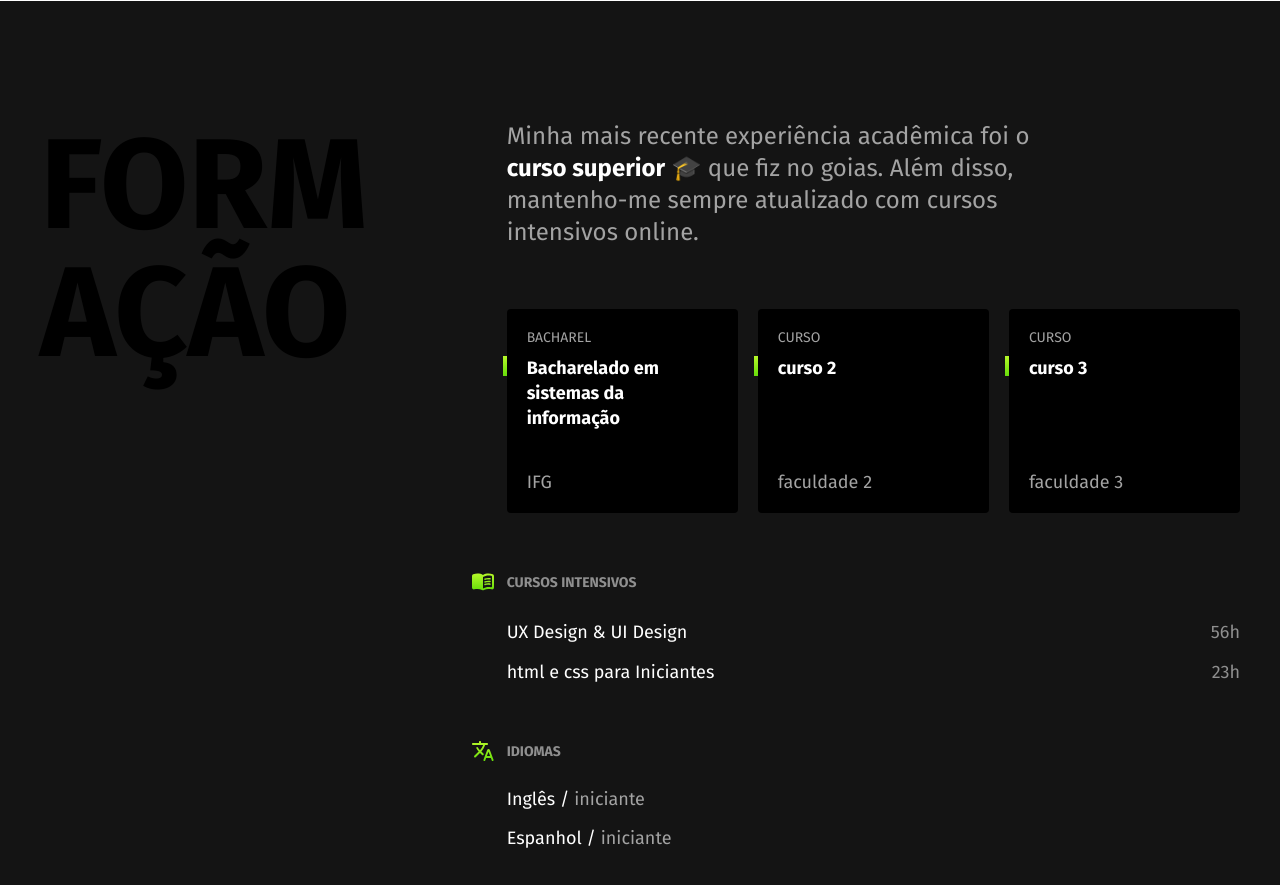
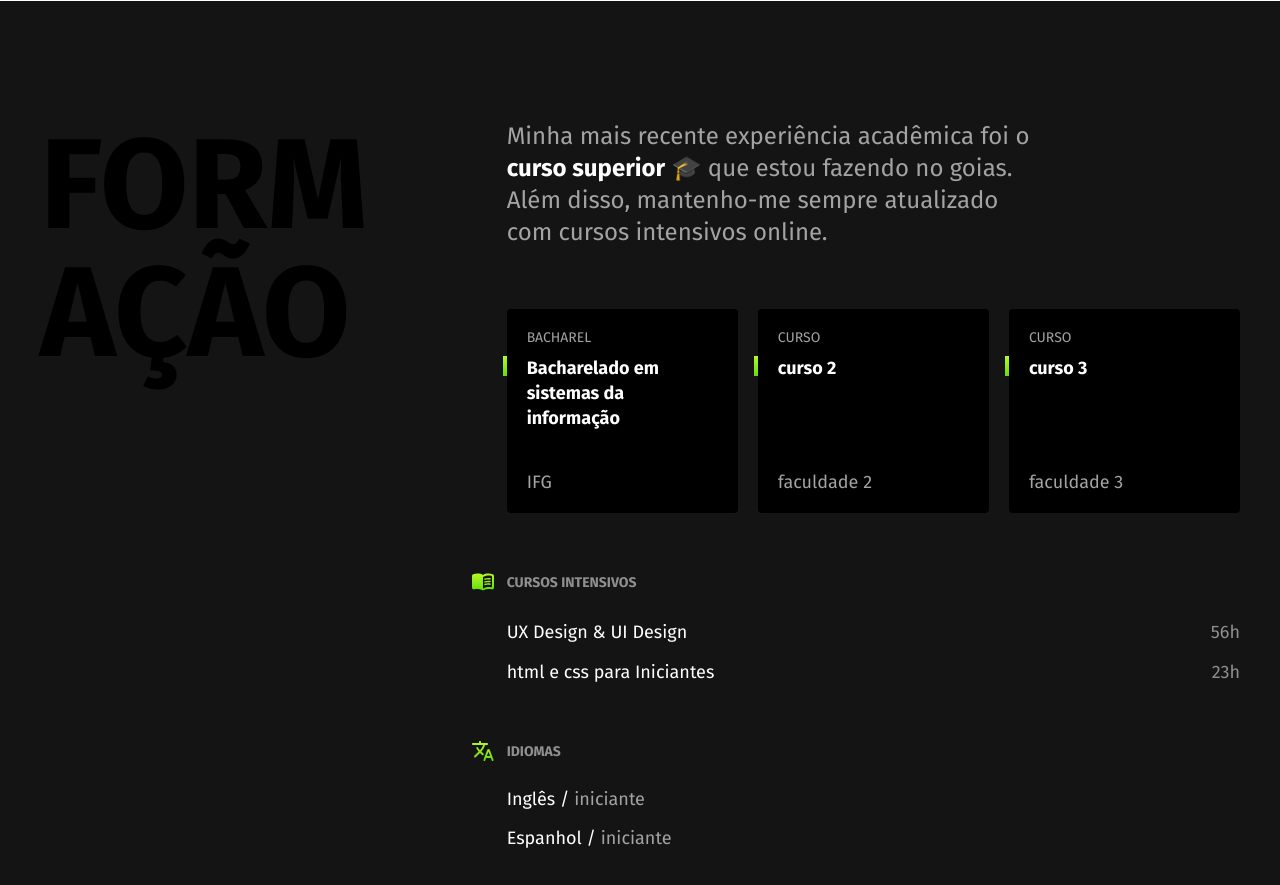
Before and after one commit to weu-souza/weu-souza.github.io, a plain HTML site: page index.html in a window 1280 px wide. Shown: the part 1240-2125 px from the top of the page. Drawn offline with Linux system fonts and the light colour scheme.

Commit message:
alguns ajustes

```diff
--- a/index.html
+++ b/index.html
@@ -93,7 +93,7 @@
             <p class="formacao-texto cor-011 fonte-4 line-4">
                 Minha mais recente experiência acadêmica foi o <strong class="cor-08">
                 curso superior</strong> 🎓
-                que fiz no goias. Além disso, mantenho-me sempre atualizado com cursos
+                que estou fazendo no goias. Além disso, mantenho-me sempre atualizado com cursos
                 intensivos online.
             </p>
 
```
